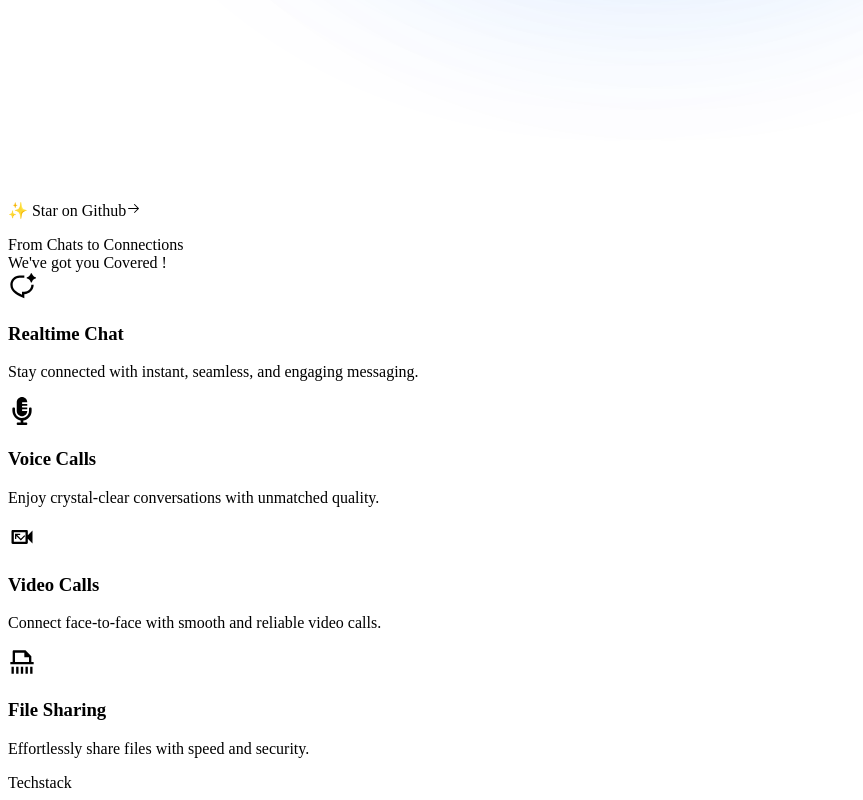
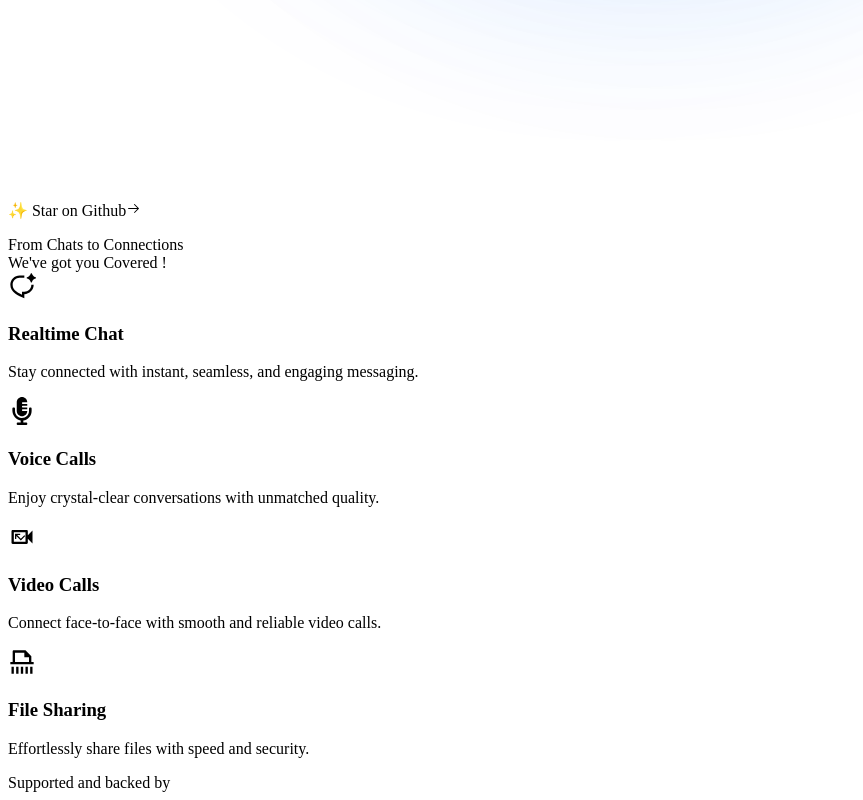
Before and after one commit to divyansharma001/Spoke, a Next.js app in the folder client/: page /Homepage in a window 1280 px wide. Shown: the part 1037-1837 px from the top of the page, without its empty margins (0-863 px from the left). Built offline with nearby package versions, Linux system fonts and the light colour scheme.

Commit message:
Update TechStack component to enhance text display and alignment

```diff
--- a/client/src/components/TechStack.tsx
+++ b/client/src/components/TechStack.tsx
@@ -1,10 +1,8 @@
 import React from 'react'
-
-
 
 const TechStack = () => {
   return (
-    <div>Techstack </div>
+    <div className='flex justify-center text-center align-middle text-gray-400 text-xl'>Supported and backed by</div>
   )
 }
 
```
